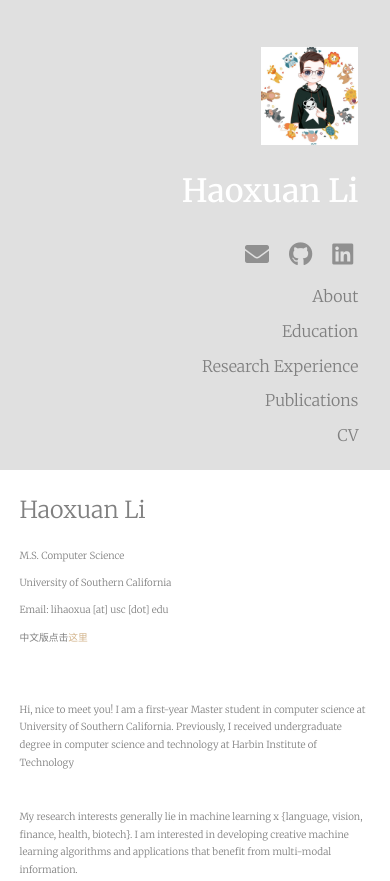
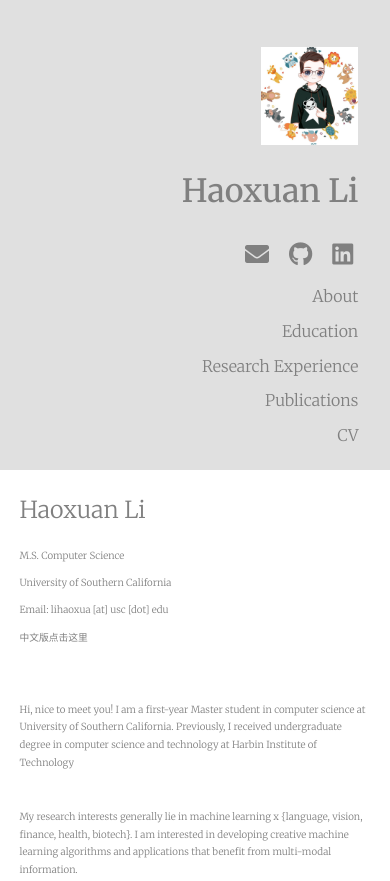
Before and after one commit to HauxLee/HauxLee.github.io, a plain HTML site: page index.html in a window 390 px wide. Shown: the top 881 px of the page. Drawn offline with Linux system fonts and the light colour scheme.

Commit message:
Update phone-UI

```diff
--- a/css/style.css
+++ b/css/style.css
@@ -12,6 +12,11 @@ body {
 	font-weight: 100;
 	line-height: 1.8;
 }
+
+body, body * {
+    color: #808080 !important; /* 强制使用更深的文字颜色 */
+}
+
 
 /*=============================
  * header
--- a/index.html
+++ b/index.html
@@ -7,6 +7,8 @@
 
 		<link rel="stylesheet" href="css/style.css">
 		<link rel="stylesheet" href="https://cdnjs.cloudflare.com/ajax/libs/font-awesome/5.15.1/css/all.min.css">
+
+		<meta name="viewport" content="width=device-width, initial-scale=1.0">
 	</head>
 	<body>
 		<div class="header">
```
Also changed, not shown: index_zh.html (+2 -0 lines).
